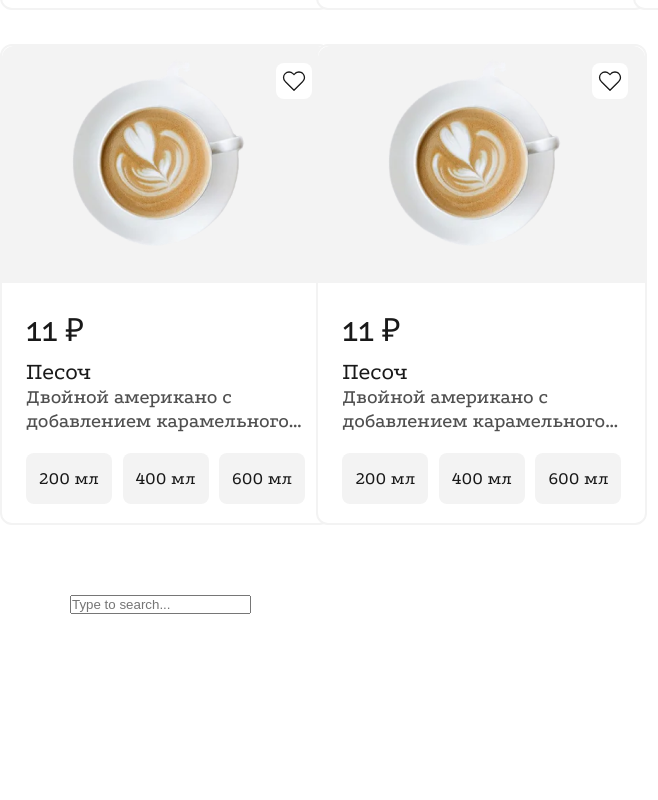
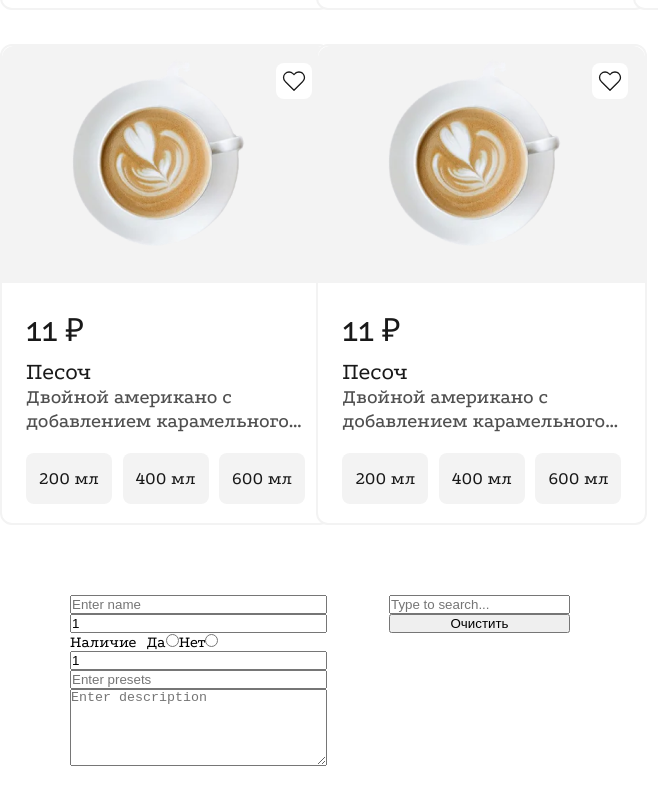
Before and after one commit to Liltotto/coffeeShop, a React (Create React App) app: page / in a window 1280 px wide. Shown: the part 1812-2612 px from the top of the page, without its empty margins (0-658 px from the left). Before the commit the page ends 2496 px from the top, so only its background shows below. Built offline with nearby package versions, Linux system fonts and the light colour scheme.

Commit message:
adding demo admin panel

```diff
--- a/src/components/App/App.jsx
+++ b/src/components/App/App.jsx
@@ -6,7 +6,7 @@ import Footer from '../Footer/Footer';
 
 import './App.scss';
 import { AppWidth } from 'src/context/context';
-import FormAuth from '@components/FormAuth/FormAuth';
+//import FormAuth from '@components/FormAuth/FormAuth';
 import ModalBase from '@components/ModalBase/ModalBase';
 import AuthModal from '@components/AuthModal/AuthModal';
 
--- a/src/components/AuthModal/AuthModal.jsx
+++ b/src/components/AuthModal/AuthModal.jsx
@@ -106,9 +106,9 @@ function AuthModal() {
             !isRegistration ? (
                 <form className="formAuth">
 
-                    <div class="input-wrapper">
+                    <div className="input-wrapper">
                         <input type="text" id="myInput" placeholder="" className="input-field" onFocus={() => classLabel = 'input-label active'} onBlur={()=>classLabel = 'input-label'} onChange={(event) => setSignInData({ ...signInData, email: event.target.value }) }/>
-                        <label for="myInput" className={classLabel}>Введите данные</label>
+                        <label htmlFor="myInput" className={classLabel}>Введите данные</label>
                     </div>
                     <input type="password" placeholder="Enter Password" name="psw" onChange={(event) => setSignInData({ ...signInData, password: event.target.value })} required />
 
--- a/src/components/Footer/Footer.jsx
+++ b/src/components/Footer/Footer.jsx
@@ -9,9 +9,21 @@ const Footer = () => {
 
     const [searchResult, setSearchResult] = useState([])
 
+    const [isEditOrDeleteAvaible, setIsEditOrDeleteAvaible] = useState(false)
+
+    const [isAddProductAvaible, setIsAddProductAvaible] = useState(false)
+
     const productService = new ProductService()
 
-
+    const [productFormData, setProductFormData] = useState({
+        id: '',
+        name: '',
+        price: 1,
+        is_available: '',
+        multiplier: 1,
+        presets: [],
+        description: '',
+    })
 
     useEffect(() => {
         setSearchResult([])
@@ -31,8 +43,25 @@ const Footer = () => {
                     res.data.data && res.data.data.map(el => setSearchResult((prev) => [...prev, el]))
 
                 })
-            .catch(err => console.log(1))
+                .catch(err => console.log(1)) //РАБЕРИСЬ ПОЧЕМУ НЕЛЬЗЯ ХУЙ ЗАБИТЬ НА ОШИБКУ
     }, [input])
+
+    useEffect(() => {
+        const {name, price, is_available, presets, description} = productFormData
+        if(
+            name.length > 0
+            && price > 0
+            && is_available != ''
+            && presets.length > 0
+            && description.length > 0
+            && !isEditOrDeleteAvaible
+        ){
+            setIsAddProductAvaible(true)
+        }
+        else {
+            setIsAddProductAvaible(false)
+        }
+    }, [productFormData])
 
     // useEffect(() => {
     //     const a = 'aaaaaa'
@@ -44,19 +73,167 @@ const Footer = () => {
 
     // }, [])
 
+    const clickSearchResHandler = (id) => {
 
+        console.log(id);
+        productService
+            .getProduct(id)
+            .then((res) => {
+                console.log(res);
+                const data = res.data.data
+
+                const presetsCopy = data.presets.map((element) => {
+                    return parseInt(element)
+                })
+
+                //console.log(presetsCopy);
+                setProductFormData({
+                    ...productFormData,
+                    id: data.id,
+                    name: data.name,
+                    price: data.price,
+                    is_available: data.is_available,
+                    multiplier: data.multiplier,
+                    presets: presetsCopy,
+                    description: data.description,
+                })
+
+                setIsEditOrDeleteAvaible(true)
+
+                console.log(productFormData.presets);
+            })
+    }
+
+    const resetButtonHandler = (e) => {
+        e.preventDefault()
+        setProductFormData({
+            id: '',
+            name: '',
+            price: 1,
+            is_available: '',
+            multiplier: 1,
+            presets: [],
+            description: '',
+        })
+        setIsEditOrDeleteAvaible(false)
+    }
+
+    const addButtonHandler = (e) => {
+        e.preventDefault()
+
+        const {id, ...rest} = productFormData
+        const correctPresets = rest.presets.map((el) => (el + ' мл'))
+
+        productService.createProduct({...rest, is_available: true, presets: correctPresets})
+            .then(() => {
+                setProductFormData({
+                    id: '',
+                    name: '',
+                    price: 1,
+                    is_available: '',
+                    multiplier: 1,
+                    presets: [],
+                    description: '',
+                })
+
+                console.log(rest);
+            })
+            .catch(err => console.log(err))
+    }
+
+    const editButtonHandler = (e) => {
+        e.preventDefault()
+        console.log(productFormData)
+        const correctPresets = productFormData.presets.map((el) => (el + ' мл'))
+        productService.updateProduct({...productFormData, presets: correctPresets})
+            .then((res) => {
+                console.log(res);
+                setProductFormData({
+                    id: '',
+                    name: '',
+                    price: 1,
+                    is_available: '',
+                    multiplier: 1,
+                    presets: [],
+                    description: '',
+                })
+
+                setIsEditOrDeleteAvaible(false)
+            })
+            .catch(err => console.log(err))
+
+    }
+
+    const deleteButtonHandler = (e) => {
+        e.preventDefault()
+        productService.deleteProduct(productFormData.id)
+            .then(() => {
+                setProductFormData({
+                    id: '',
+                    name: '',
+                    price: 1,
+                    is_available: '',
+                    multiplier: 1,
+                    presets: [],
+                    description: '',
+                })
+
+                setIsEditOrDeleteAvaible(false)
+            })
+    }
 
     return (
         <div className='footer'>
+            <form action="" className='footer__form'>
+                <div className="footer__form__product">
+                    <input type="text" name='name' placeholder='Enter name' value={productFormData.name} onChange={(e) => { setProductFormData({ ...productFormData, name: e.target.value }) }} />
+                    <input type="number" price='price' placeholder='Enter price' value={productFormData.price} onChange={(e) => setProductFormData({ ...productFormData, price: +e.target.value })} />
+                    <div className="footer__form__product__available">
+                        {/* <label htmlFor="available">Наличие</label> */}
+                        <div style={{ display: 'inline-block', marginRight: '10px' }}>Наличие</div>
+                        <label htmlFor="yes">Да</label>
+                        <input type="radio" name="available" id="yes" value={'yes'} checked={productFormData.is_available ===  true || productFormData.is_available === 'yes'} onChange={(e) => setProductFormData({ ...productFormData, is_available: e.target.value === 'yes' ? true : false })} />
+                        <label htmlFor="no">Нет</label>
+                        <input type="radio" name="available" id="no" value={'no'} checked={productFormData.is_available === false || productFormData.is_available === 'no'} onChange={(e) => { setProductFormData({ ...productFormData, is_available: e.target.value === 'no' ? false : true })}} />
+
+                    </div>
+                    <input type="number" name='multiplier' placeholder='Enter multiplier' value={productFormData.multiplier} onChange={(e) => setProductFormData({ ...productFormData, multiplier: +e.target.value })} />
+                    <input type="text" name='presets' placeholder='Enter presets' value={productFormData.presets.join(' ')} onChange={(e) => setProductFormData({ ...productFormData, presets: e.target.value.split(' ') })} />
+                    <textarea name="description" id="description" cols="30" rows="5" placeholder='Enter description' value={productFormData.description} onChange={(e) => setProductFormData({ ...productFormData, description: e.target.value })}></textarea>
+                    {/* <input type="text" placeholder='Enter description' /> */}
+                </div>
+
+                <div className="footer__form__editor">
+                    <div className="searchAndRes">
                         <input
                             placeholder='Type to search...'
                             value={input}
-                onChange={(e)=>setInput(e.target.value)} />
+                            onChange={(e) => setInput(e.target.value)} />
                         <div className="searchResultList">
                             {
-                    searchResult.map(el => <div key={el.id}>{el.name}</div>)
+                                searchResult.map(el => <button style={{ display: 'block' }} key={el.id} onClick={(e) => {
+                                    e.preventDefault()
+                                    clickSearchResHandler(el.id)
+                                    setInput('')
+                                }} >{el.name}</button>)
                             }
                         </div>
+                    </div>
+                    <button className='resetButton' onClick={resetButtonHandler}>Очистить</button>
+
+                    {isAddProductAvaible ? <button className='addButton' onClick={addButtonHandler}>Добавить</button> : null}
+
+                    {isEditOrDeleteAvaible ?
+                        <>
+                            <button className='editButton' onClick={editButtonHandler}>Редактировать</button>
+                            <button className='deleteButton' onClick={deleteButtonHandler}>Удалить</button>
+                        </>
+                        : null}
+                    { }
+                </div>
+
+            </form>
+
         </div>
     );
 };
--- a/src/components/Footer/Footer.scss
+++ b/src/components/Footer/Footer.scss
@@ -1,3 +1,25 @@
 .footer{
     margin: 70px;
+    width: 500px;
+    .footer__form{
+        display: flex;
+        justify-content: space-between;
+        .footer__form__product{
+            display: flex;
+            flex-direction: column;
+        }
+
+        .footer__form__editor{
+            display: flex;
+            flex-direction: column;
+            .searchResultList{
+                .searchAndRes{
+                    position: absolute;
+
+                }
+
+            }
+        }
+
+    }
 }
```
Also changed, not shown: src/services/ProductService.js (+34 -1 lines), 1 other file (tests, documents, lock files or other folders). Lines whose indentation alone changed are shown as unchanged.
